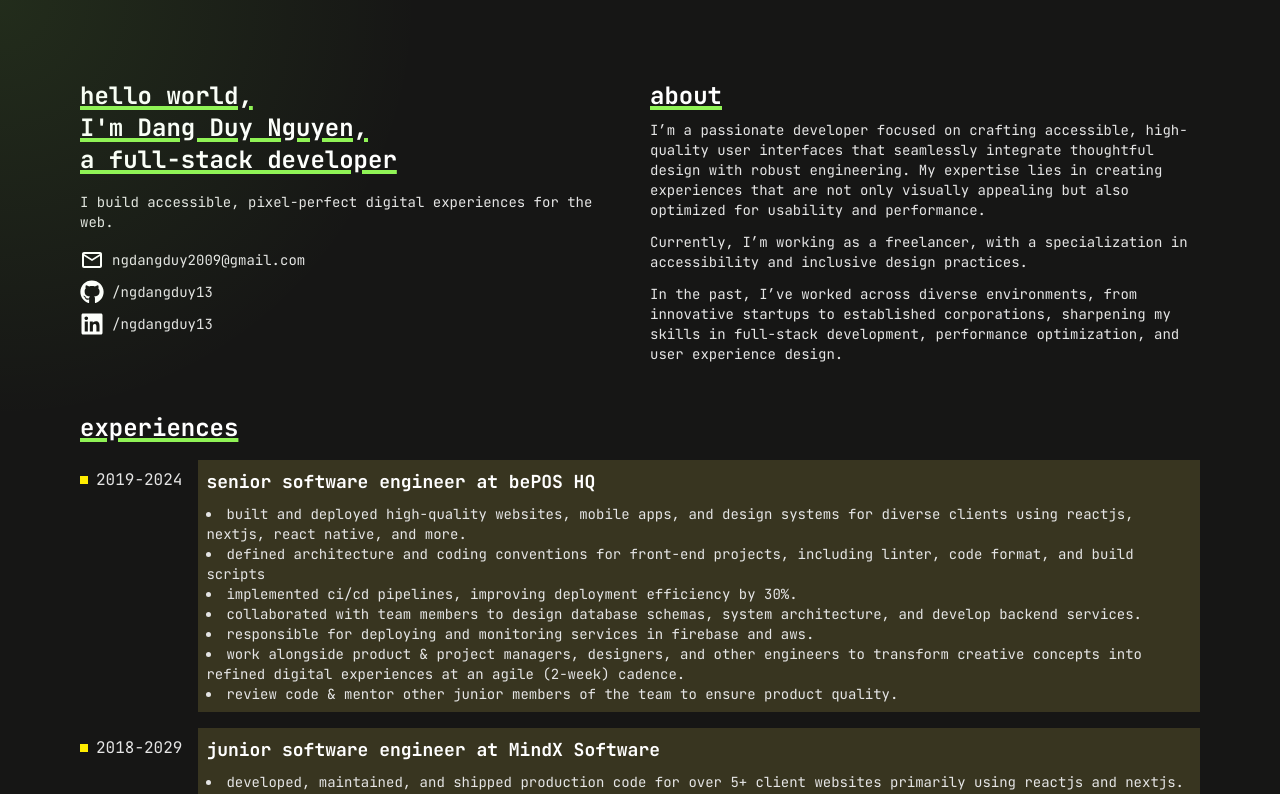
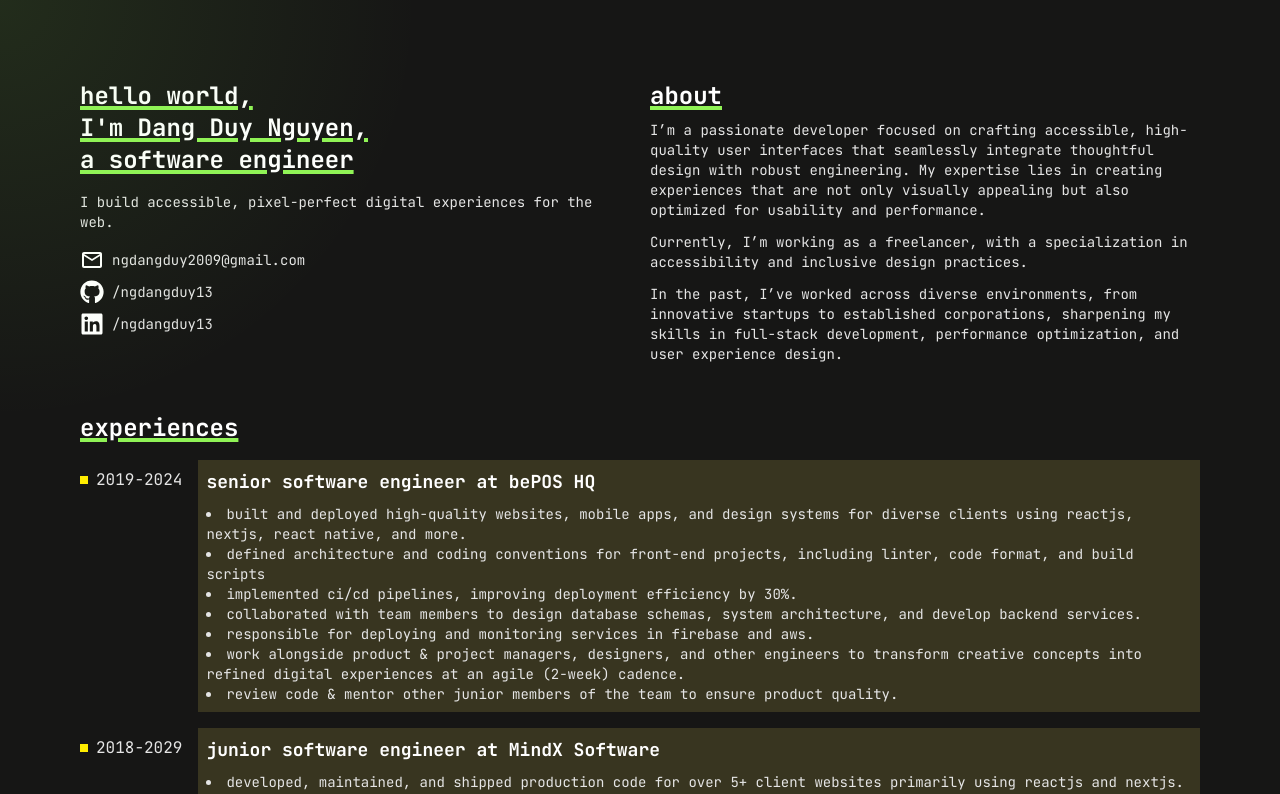
Before and after one commit to ngdangduy13/portfolio, a Next.js app: page / in a window 1280 px wide. Shown: the top 794 px of the page. Built offline with nearby package versions, Linux system fonts and the light colour scheme.

Commit message:
Update job title from "full-stack developer" to "software engineer" in page.tsx

```diff
--- a/src/app/page.tsx
+++ b/src/app/page.tsx
@@ -96,7 +96,7 @@ export default function Home() {
               <div>
                 <Title>hello world,</Title>
                 <Title>I&apos;m Dang Duy Nguyen,</Title>
-                <Title>a full-stack developer</Title>
+                <Title>a software engineer</Title>
               </div>
 
               <div className="mt-4 text-neutral-200 text-sm">
```
